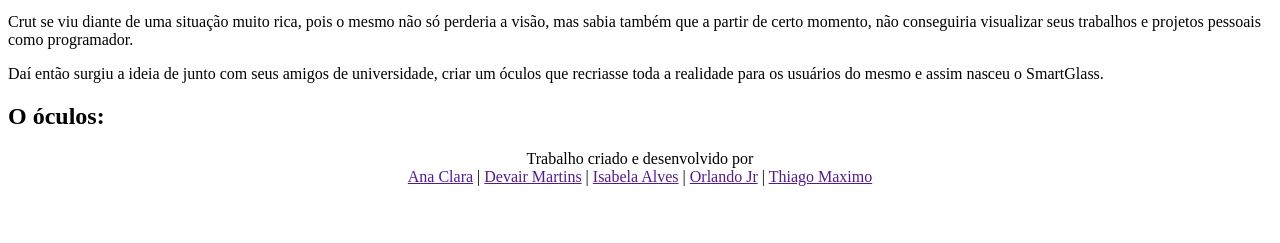
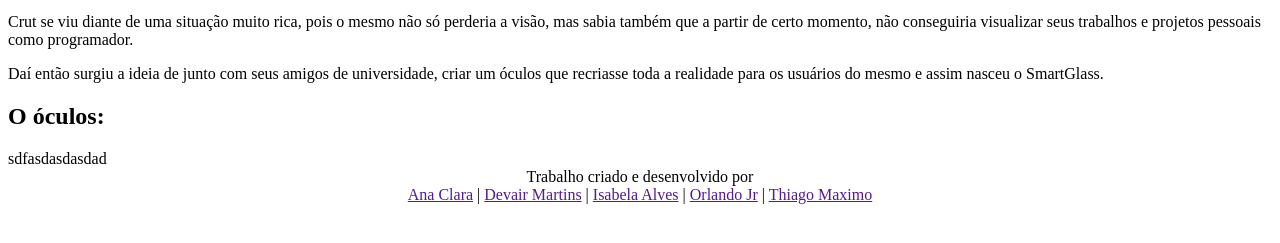
Before and after one commit to DevairUva/smartGlass, a plain HTML site: page index.html in a window 1280 px wide. Shown: the part 145-388 px from the top of the page. Drawn offline with Linux system fonts and the light colour scheme.

Commit message:
Update index.html

```diff
--- a/index.html
+++ b/index.html
@@ -34,7 +34,7 @@
     </div>
     <div class="oculos">
       <h2><strong>O óculos:</strong></h2>
-
+      sdfasdasdasdad
     </div>
 
   </main>
```
